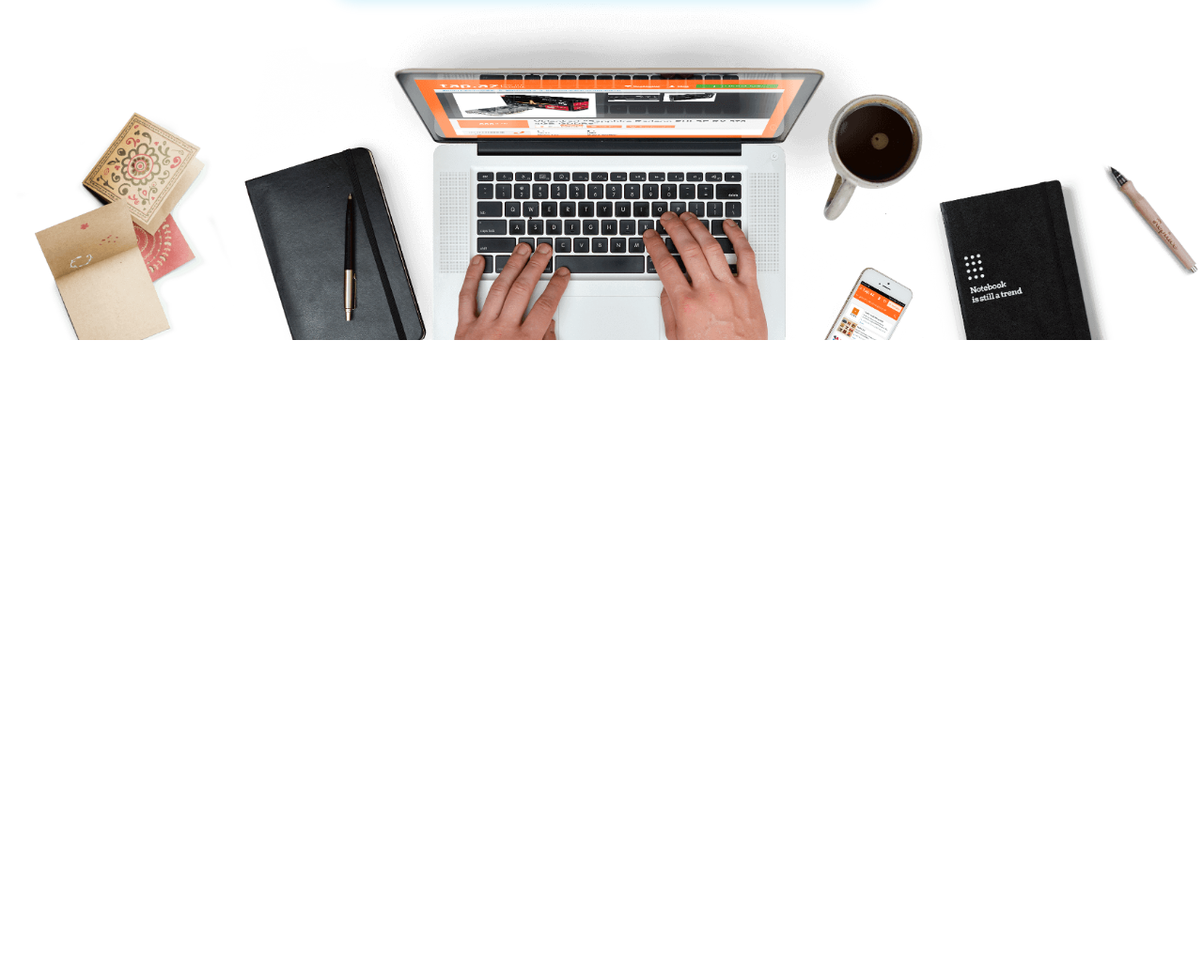
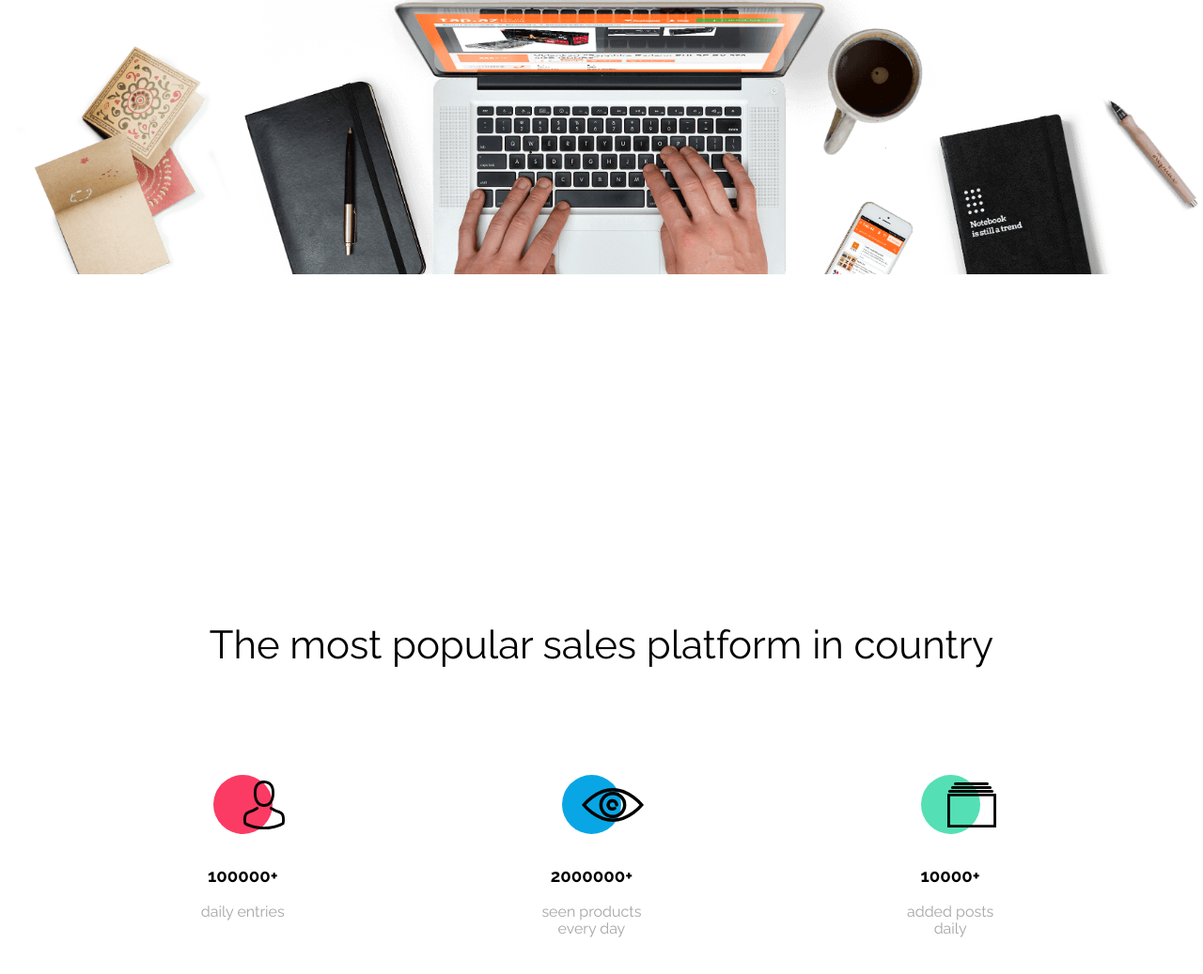
Before and after one commit to krzosdominik/best-shop, a website: page index.html in a window 1280 px wide. Shown: the part 431-1468 px from the top of the page at 94% size. Before the commit the page ends 890 px from the top, so only its background shows below. Drawn offline with nearby package versions, Linux system fonts and the light colour scheme.

Commit message:
add achievement section

```diff
--- /dev/null
+++ b/development/scss/elements/_achievement.scss
@@ -0,0 +1,68 @@
+.achievement-section {
+  display: flex;
+  justify-content: center;
+  align-items: center;
+  flex-direction: column;
+  padding-top: 70px;
+  padding-bottom: 70px;
+  height: calc(100vh - var(--navbar-height));
+
+  h1 {
+    font-family: "Raleway", sans-serif;
+    font-weight: 400;
+    font-size: 42px;
+    margin-bottom: 100px;
+  }
+}
+
+.achievements {
+  display: flex;
+  justify-content: space-around;
+  width: 100%;
+
+  .achievement {
+    display: flex;
+    align-items: center;
+    flex-direction: column;
+    max-width: 110px;
+    text-align: center;
+
+    figure {
+      display: flex;
+      align-items: center;
+      justify-content: center;
+      min-height: 60px;
+      width: 100%;
+
+      &::before {
+        content: "";
+        display: inline-block;
+        width: 63px;
+        height: 63px;
+        border-radius: 50%;
+        position: absolute;
+        z-index: -1;
+      }
+
+      img {
+        margin-right: -45px;
+      }
+    }
+
+    p {
+      color: map-get($colors, grey-third);
+    }
+
+    &:first-child figure::before {
+      background-color: map-get($colors, secondary);
+    }
+
+    &:nth-child(2) figure::before {
+      background-color: map-get($colors, primary);
+    }
+
+    &:last-child figure::before {
+      background-color: map-get($colors, success);
+    }
+  }
+}
--- a/development/scss/main.scss
+++ b/development/scss/main.scss
@@ -9,3 +9,4 @@
 @import './elements/navbar';
 @import './elements/buttons';
 @import './elements/jumbotron';
+@import './elements/achievement';
--- a/index.html
+++ b/index.html
@@ -44,5 +44,32 @@
             <button class="btn">Open your shop </button>
         </section>
 
+        <section id="whyus" class="achievement-section container">
+            <h1>The most popular sales platform in country</h1>
+            <article class="achievements">
+                <div class="achievement">
+                    <figure>
+                        <img src="./development/assets/Person.svg">
+                    </figure>
+                    <h3>100000+</h3>
+                    <p>daily entries</p>
+                </div>
+                <div class="achievement">
+                    <figure>
+                        <img src="./development/assets/Eye.svg">
+                    </figure>
+                    <h3>2000000+</h3>
+                    <p>seen products every day</p>
+                </div>
+                <div class="achievement">
+                    <figure>
+                        <img src="./development/assets/Catalog.svg">
+                    </figure>
+                    <h3>10000+</h3>
+                    <p>added posts daily</p>
+                </div>
+            </article>
+        </section>
+
     </body>
 </html>
```
Also changed, not shown: css/main.css, 1 other file.
